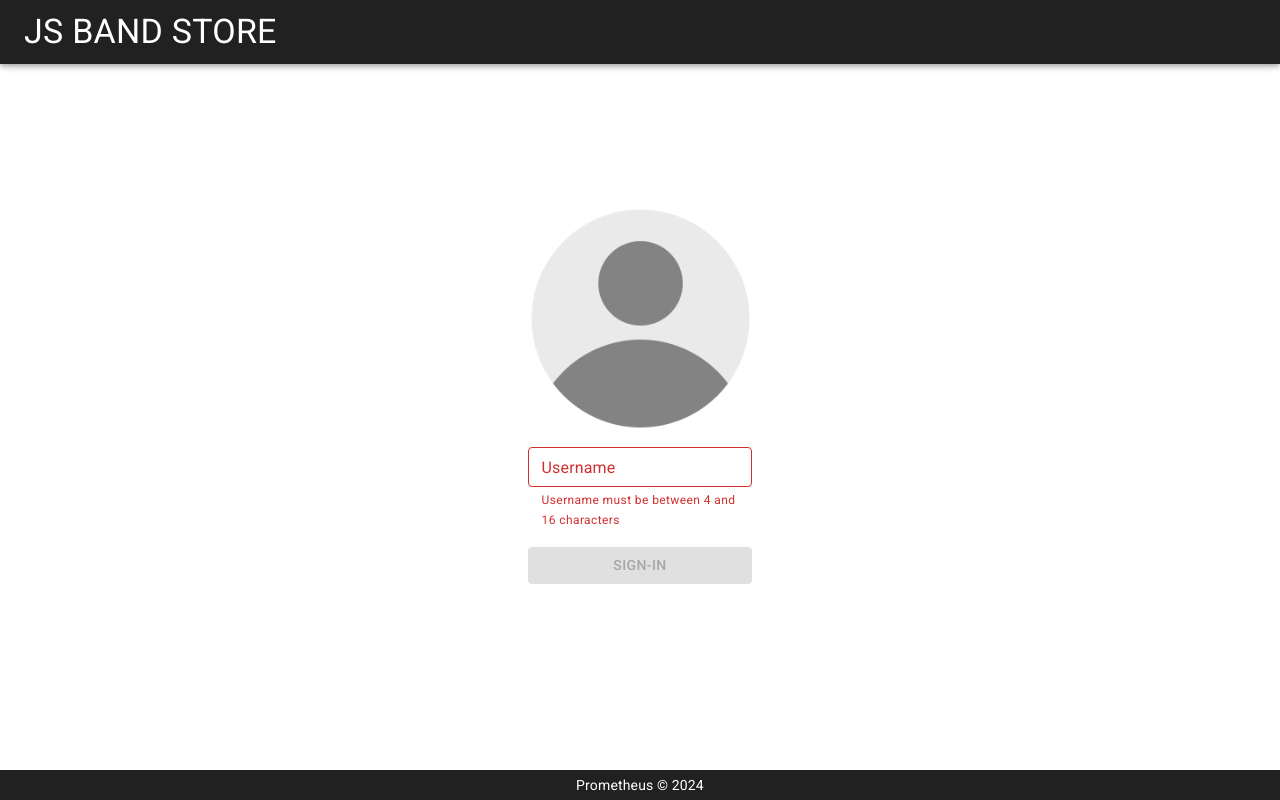
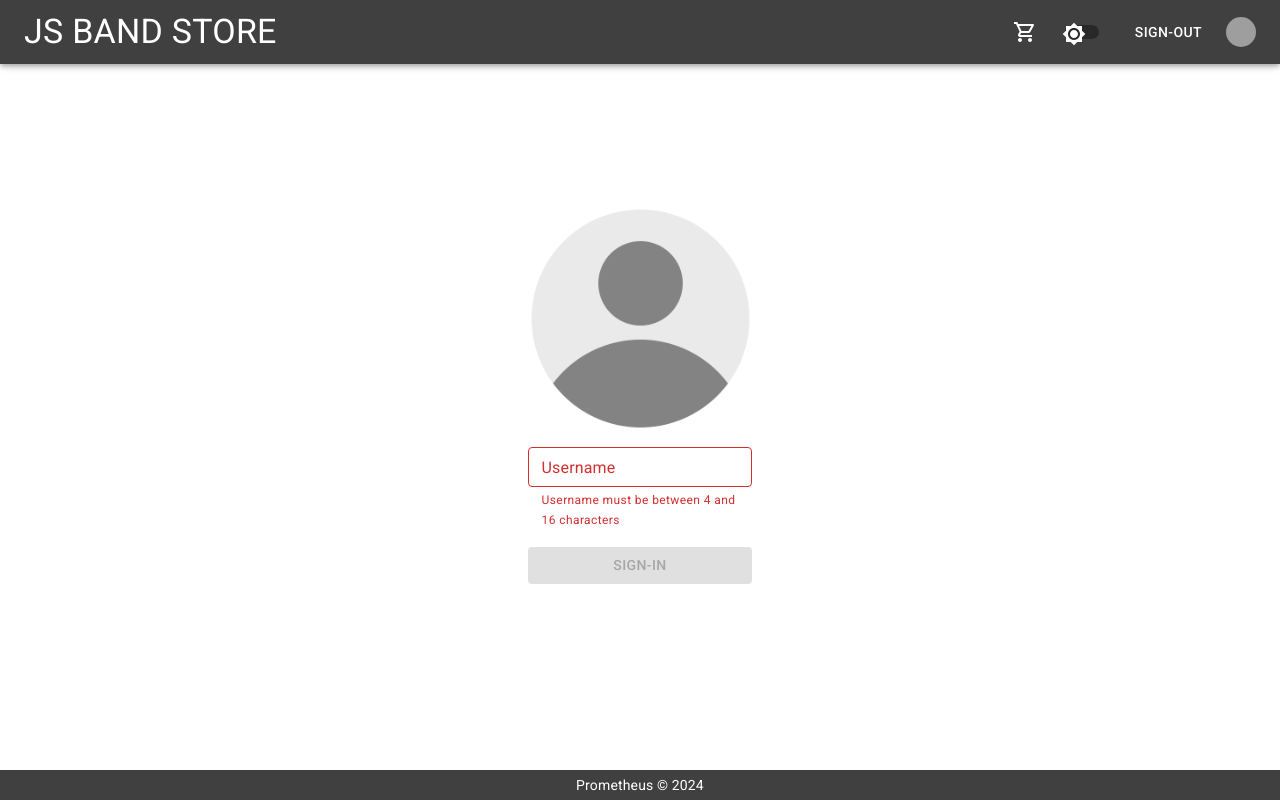
Before and after one commit to bilets/JS-BandStore-react-redux-typescript-mui, a React (Vite) app: page /#/ in a window 1280 px wide. Built offline with nearby package versions, Linux system fonts and the light colour scheme; sample sign-in values are in the browser's storage; grey boxes are pictures that could not be loaded.

Commit message:
feat: implement theme toggle functionality and update UI components for dark mode support

```diff
--- a/src/App.tsx
+++ b/src/App.tsx
@@ -7,22 +7,31 @@ import SpecificBook from './routes/SpecificBook.tsx';
 import Cart from './routes/Cart.tsx';
 import NotFoundPage from './routes/NotFoundPage.tsx';
 import { CssBaseline, ThemeProvider } from '@mui/material';
-import defaultTheme from './theme';
-
+import { lightTheme, darkTheme } from './theme';
 
 export default function App() {
-  const [username, setUsername] = useState<string>('');
+  const [username, setUsername] = useState<string>(
+    localStorage.getItem('username') || ''
+  );
+
+  const [isDarkTheme, setIsDarkTheme] = useState<boolean>(false);
 
   const addUsernameHandler = (username: string) => {
     setUsername(username);
+    localStorage.setItem('username', username);
   };
 
   const resetUsernameHandler = () => {
     setUsername('');
+    localStorage.removeItem('username');
+  };
+
+  const toggleTheme = () => {
+    setIsDarkTheme((prev) => !prev);
   };
 
   return (
-    <ThemeProvider theme={defaultTheme}>
+    <ThemeProvider theme={isDarkTheme ? darkTheme : lightTheme}>
       <CssBaseline />
 
       <HashRouter>
@@ -33,6 +42,8 @@ export default function App() {
               <MainLayout
                 username={username}
                 resetUsername={resetUsernameHandler}
+                toggleTheme={toggleTheme}
+                isDarkTheme={isDarkTheme}
               />
             }
           >
--- a/src/components/Filter.tsx
+++ b/src/components/Filter.tsx
@@ -14,12 +14,14 @@ import {
   MenuItem,
   Select,
   SelectChangeEvent,
+  useTheme,
 } from '@mui/material';
 
 export default function Filter() {
   const dispatch = useDispatch();
   const titleFilter = useSelector(selectTitleFilter);
   const priceRange = useSelector(selectPriceRangeFilter);
+  const theme = useTheme();
 
   const handleTitleFilterChange = (e: ChangeEvent<HTMLInputElement>) => {
     dispatch(setTitleFilter(e.target.value));
@@ -40,7 +42,17 @@ export default function Filter() {
       }}
     >
       <TextField
-        sx={{ bgcolor: 'white', m: 1, minWidth: 200 }}
+        sx={{
+          bgcolor: theme.palette.background.paper,
+          color: theme.palette.text.primary,
+          minWidth: 200,
+          '& .MuiInputBase-input': {
+            color: theme.palette.text.primary,
+          },
+          '& .MuiInputLabel-root': {
+            color: theme.palette.text.secondary,
+          },
+        }}
         type="search"
         label="Search Book"
         size="small"
@@ -48,11 +60,20 @@ export default function Filter() {
         value={titleFilter}
         onChange={handleTitleFilterChange}
       />
-
       <FormControl
         fullWidth
         variant="standard"
-        sx={{ bgcolor: 'white', m: 1, minWidth: 200 }}
+        sx={{
+          bgcolor: theme.palette.background.paper,
+          m: 1,
+          minWidth: 200,
+          '& .MuiInputBase-input': {
+            color: theme.palette.text.primary,
+          },
+          '& .MuiInputLabel-root': {
+            color: theme.palette.text.secondary,
+          },
+        }}
       >
         <InputLabel id="book-select-label">Select Book</InputLabel>
         <Select
--- a/src/components/Footer.tsx
+++ b/src/components/Footer.tsx
@@ -6,7 +6,7 @@ export default function Footer() {
       sx={{
         width: '100%',
         height: '30px',
-        backgroundColor: '#212121',
+        backgroundColor: 'primary.main',
         display: 'flex',
         justifyContent: 'center',
         alignItems: 'center',
@@ -14,13 +14,12 @@ export default function Footer() {
     >
       <Link
         href="https://prometheus.org.ua/"
-        color="inherit"
+        color="white"
         underline="none"
         sx={{
-          color: '#ffffff',
           fontSize: '14px',
           '&:hover': {
-            color: 'red',
+            color: 'secondary.main',
           },
         }}
       >
--- a/src/components/Header.tsx
+++ b/src/components/Header.tsx
@@ -21,6 +21,8 @@ import {
   Button,
   Tooltip,
   Checkbox,
+  Switch,
+  Avatar,
 } from '@mui/material';
 import Badge, { badgeClasses } from '@mui/material/Badge';
 import { styled } from '@mui/material/styles';
@@ -28,8 +30,15 @@ import ShoppingCartOutlinedIcon from '@mui/icons-material/ShoppingCartOutlined';
 import AccountCircleIcon from '@mui/icons-material/AccountCircle';
 import FavoriteIcon from '@mui/icons-material/Favorite';
 import FavoriteBorderIcon from '@mui/icons-material/FavoriteBorder';
+import Brightness4Icon from '@mui/icons-material/Brightness4';
+import Brightness7Icon from '@mui/icons-material/Brightness7';
 
-export default function Header({ username, resetUsername }: HeaderProps) {
+export default function Header({
+  username,
+  resetUsername,
+  toggleTheme,
+  isDarkTheme,
+}: HeaderProps) {
   if (!username) {
     return (
       <Box>
@@ -117,7 +126,6 @@ export default function Header({ username, resetUsername }: HeaderProps) {
                     <Checkbox
                       icon={
                         <FavoriteBorderIcon
-                          fontSize="large"
                           sx={{
                             color: 'white',
                           }}
@@ -125,7 +133,6 @@ export default function Header({ username, resetUsername }: HeaderProps) {
                       }
                       checkedIcon={
                         <FavoriteIcon
-                          fontSize="large"
                           sx={{
                             color: 'secondary.main',
                           }}
@@ -141,7 +148,6 @@ export default function Header({ username, resetUsername }: HeaderProps) {
                 <Link to="/cart">
                   <Badge badgeContent={totalBooksInCart} color="secondary">
                     <ShoppingCartOutlinedIcon
-                      fontSize="large"
                       sx={{
                         color: 'white',
                         '&:hover': {
@@ -151,6 +157,14 @@ export default function Header({ username, resetUsername }: HeaderProps) {
                     />
                   </Badge>
                 </Link>
+              </Tooltip>
+              <Tooltip title="Toggle Theme">
+                <Switch
+                  checked={isDarkTheme}
+                  onChange={toggleTheme}
+                  icon={<Brightness7Icon />}
+                  checkedIcon={<Brightness4Icon sx={{ color: '#fff' }} />}
+                />
               </Tooltip>
               <Button
                 color="inherit"
@@ -163,10 +177,11 @@ export default function Header({ username, resetUsername }: HeaderProps) {
               >
                 Sign-out
               </Button>
-              <AccountCircleIcon fontSize="large" />
-              <Typography variant="body1" color="inherit">
-                {username}
-              </Typography>
+              <Avatar
+                alt={username.toUpperCase()}
+                src="/broken-image.jpg"
+                sx={{ width: 30, height: 30 }}
+              />
             </Box>
           </Box>
         </Toolbar>
--- a/src/routes/MainLayout.tsx
+++ b/src/routes/MainLayout.tsx
@@ -4,7 +4,12 @@ import Header from '../components/Header.tsx';
 import Footer from '../components/Footer.tsx';
 import { Box } from '@mui/material';
 
-export default function MainLayout({ username, resetUsername }: HeaderProps) {
+export default function MainLayout({
+  username,
+  resetUsername,
+  toggleTheme,
+  isDarkTheme,
+}: HeaderProps) {
   return (
     <Box
       sx={{
@@ -15,7 +20,12 @@ export default function MainLayout({ username, resetUsername }: HeaderProps) {
         alignItems: 'center',
       }}
     >
-      <Header username={username} resetUsername={resetUsername} />
+      <Header
+        username={username}
+        resetUsername={resetUsername}
+        toggleTheme={toggleTheme}
+        isDarkTheme={isDarkTheme}
+      />
       <Outlet />
       <Footer />
     </Box>
--- a/src/theme.ts
+++ b/src/theme.ts
@@ -1,14 +1,17 @@
 import { createTheme } from '@mui/material';
 
-const defaultTheme = createTheme({
+export const lightTheme = createTheme({
   palette: {
-    primary: {
-      main: '#212121',
-    },
-    secondary: {
-      main: '#f50057',
-    },
+    mode: 'light',
+    primary: { main: '#404040' },
+    secondary: { main: '#f50057' },
   },
 });
 
-export default defaultTheme;
+export const darkTheme = createTheme({
+  palette: {
+    mode: 'dark',
+    primary: { main: '#404040' },
+    secondary: { main: '#f50057' },
+  },
+});
--- a/src/types/types.ts
+++ b/src/types/types.ts
@@ -18,6 +18,8 @@ export type CartItem = {
 export type HeaderProps = {
   username: string | null;
   resetUsername: () => void;
+  toggleTheme?: () => void;
+  isDarkTheme?: boolean;
 };
 
 export type Action = {
```
